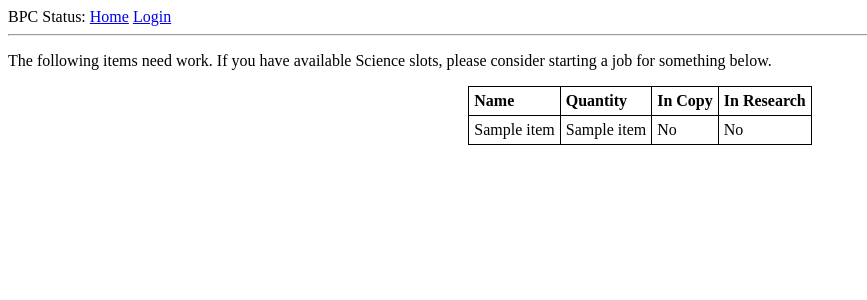
After one commit to ArcstarEve/BraveBPC, a Flask app: template app/templates/todo.html in a window 1280 px wide. The commit adds this page. Shown: the top 300 px of the page, without its empty margins (0-867 px from the left). Run offline with Flask 2, Linux system fonts and the light colour scheme; the template is opened without the code that fills it: most values are stand-ins (such as "Sample title", 1, 10 or a date in 2020).

Commit message:
Adding infrastructure to support things that need copying.
This is the framework that will allow BPOs that need
copying/research to be displayed.  There is still a bit more
that needs to be done to allow the app to update this information
dynamically, but that will come in soon.

```diff
--- a/app/routes.py
+++ b/app/routes.py
@@ -162,6 +162,64 @@ def requests():
                            is_brave_collective=is_brave_collective)
 
 
+@app.route('/todo', methods=['GET'])
+def todo():
+    if current_user.is_anonymous:
+        return redirect(url_for('index'))
+    data = {}
+    form = CompleteForm()
+    bpo_data = OrderedDict()
+    is_brave_collective = False
+    is_brave_industries = False
+
+    if current_user.is_authenticated:
+        is_brave_industries = False
+        api = swagger_client.CharacterApi()
+        api.api_client.set_default_header('User-Agent', 'brave-bpc')
+        api.api_client.host = "https://esi.tech.ccp.is"
+
+        response = api.get_characters_character_id(current_user.user_id)
+
+        if response.alliance_id == 99003214:
+            is_brave_collective = True
+        if response.corporation_id == 98445423:
+            is_brave_industries = True
+
+        if not is_brave_industries:
+            return redirect(url_for('index'))
+
+    with open('bps2.json') as json_file:
+        raw_data = json.load(json_file)
+
+    bpo_names = sorted(raw_data['bpos'])
+    for name in bpo_names:
+        bpo_data[name] = raw_data['bpos'][name]
+
+    needed_copies = {}
+
+    for name in bpo_names:
+        max_runs = 0
+        qty = 0
+        if name in raw_data['bpcs'] and "10" in raw_data['bpcs'][name] and "20" in raw_data['bpcs'][name]['10']:
+            for entry in raw_data['bpcs'][name]['10']['20']:
+                if entry == 'variants':
+                    continue
+                runs = int(entry)
+                if runs > max_runs:
+                    max_runs = runs
+                    qty = raw_data['bpcs'][name]['10']['20'][entry]
+        if qty < 5:
+            needed_copies[name] = qty
+
+    return render_template('todo.html',
+                           form=form,
+                           title='Requests',
+                           requests=data,
+                           needed=needed_copies,
+                           is_brave_industries=is_brave_industries,
+                           is_brave_collective=is_brave_collective)
+
+
 @app.route('/callback')
 def callback():
     code = request.args.get('code')
--- a/app/templates/base.html
+++ b/app/templates/base.html
@@ -14,10 +14,10 @@
             <a href="{{ url_for('requests') }}">Requests</a>
             {% endif %}
             {% if is_brave_industries %}
-            <a href="{{ url_for('requests') }}">Work To Do</a>
+            <a href="{{ url_for('todo') }}">Work To Do</a>
             {% endif %}
             {% if current_user.is_anonymous %}
-            <a href="https://login.eveonline.com/oauth/authorize?response_type=code&redirect_uri=http://127.0.0.1:5000/callback&client_id=9cfdfa32d12348f092c135d335534545&scope=publicData">Login</a>
+            <a href="https://login.eveonline.com/oauth/authorize?response_type=code&redirect_uri=http://127.0.0.1:5000/callback&client_id=9cfdfa32d12348f092c135d335534545&scope=publicData esi-characters.read_blueprints.v1 esi-corporations.read_blueprints.v1 esi-industry.read_corporation_jobs.v1">Login</a>
             {% else %}
             <a href="{{ url_for('logout') }}">Logout</a>
             {% endif %}
--- a/app/templates/index.html
+++ b/app/templates/index.html
@@ -10,6 +10,10 @@
       padding: 5px;
       text-align: left;
     }
+    .container {
+      display: flex;
+      justify-content: center;
+    }
     </style>
     {% if current_user.is_anonymous %}
     <h1>Please log in!</h1>
@@ -20,7 +24,7 @@
     {% if is_brave_collective %}
     <div><p>Welcome member of Brave Collective!  Please use this form to request up to 10 BPCs from our collection.</p></div>
 
-    <div>
+    <div class="container">
         {% if allow_request %}
         <form action="/submit" method="post">
             {{ form.hidden_tag() }}
--- /dev/null
+++ b/app/templates/todo.html
@@ -0,0 +1,34 @@
+{% extends "base.html" %}
+
+{% block content %}
+    <style>
+    table, th, td {
+      border: 1px solid black;
+      border-collapse: collapse;
+    }
+    th, td {
+      padding: 5px;
+      text-align: left;
+    }
+    .container {
+      display: flex;
+      justify-content: center;
+    }
+    </style>
+
+    <div><p>The following items need work.  If you have available Science slots, please consider starting a job for something below.</p></div>
+
+    <div class="container">
+        <table>
+            <tr><th>Name</th><th>Quantity</th><th>In Copy</th><th>In Research</th></tr>
+            {% for item in needed %}
+            <tr>
+                <td>{{ item }}</td>
+                <td>{{ needed[item] }}</td>
+                <td>No</td>
+                <td>No</td>
+            </tr>
+            {% endfor %}
+        </table>
+    </div>
+{% endblock %}
```
